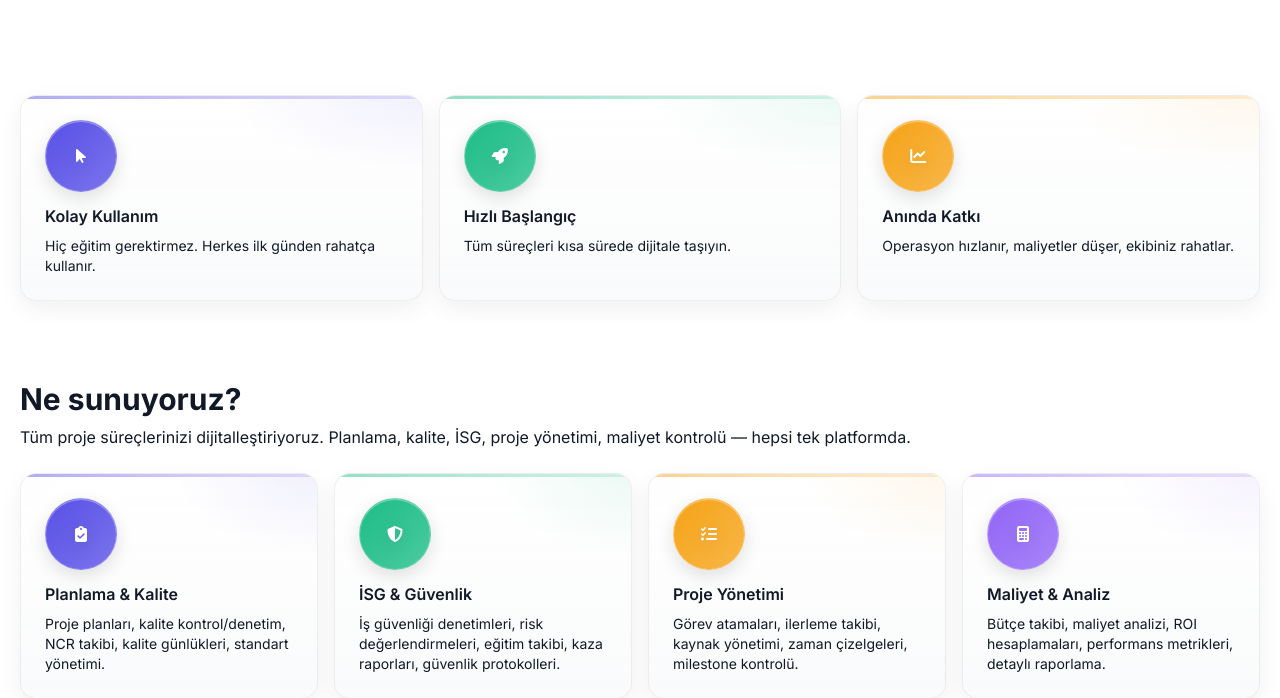
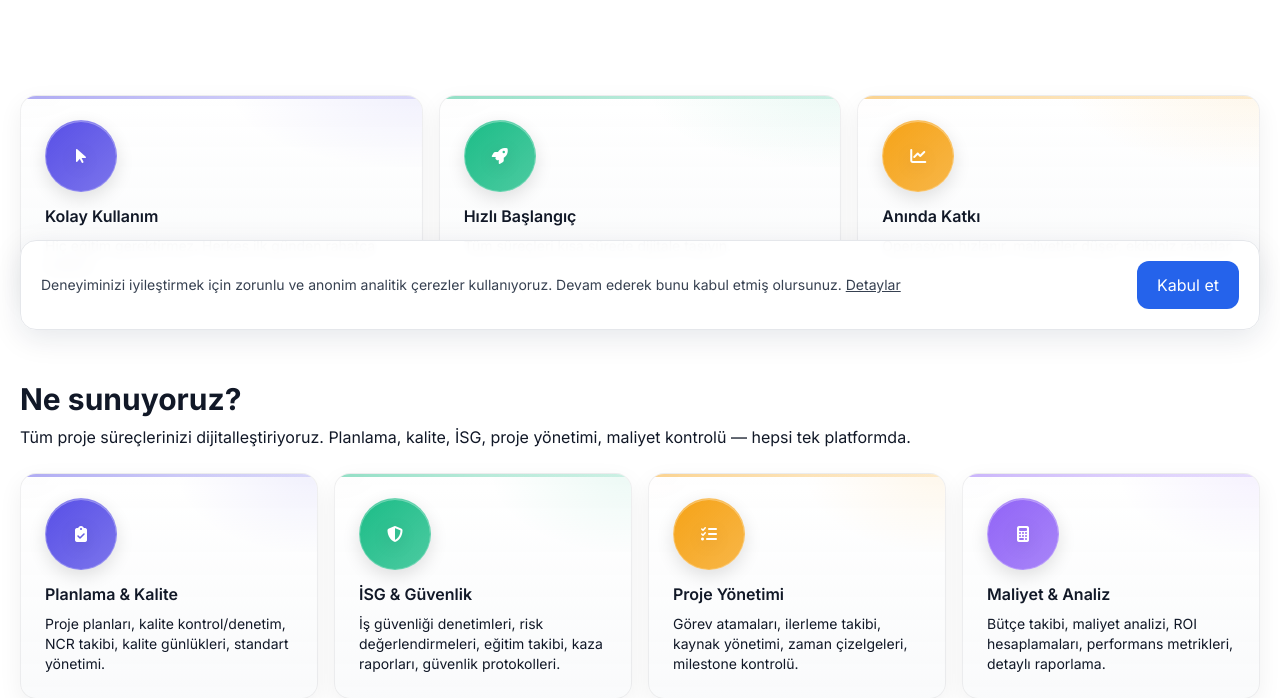
Before and after one commit to aliileri/neophase, a Django app: page / in a window 1280 px wide. Shown: the part 450-1148 px from the top of the page. Run offline with Django 5.2, Linux system fonts and the light colour scheme; some libraries are stand-ins or nearby versions.

Commit message:
feat(consent): add cookie consent banner with localStorage persistence

```diff
--- a/core/static/core/app.js
+++ b/core/static/core/app.js
@@ -220,4 +220,24 @@
       document.querySelectorAll('.modal[aria-hidden="false"]').forEach(m => closeModal(m));
     }
   });
+
+  // Cookie consent banner
+  (function cookieConsent() {
+    try {
+      const key = 'np_cookie_consent_v1';
+      const accepted = localStorage.getItem(key) === '1';
+      const banner = document.getElementById('cookie-consent');
+      const acceptBtn = document.getElementById('cookie-accept');
+      if (!banner || !acceptBtn) return;
+      if (!accepted) {
+        banner.classList.remove('hidden');
+      }
+      acceptBtn.addEventListener('click', () => {
+        localStorage.setItem(key, '1');
+        banner.classList.add('hidden');
+      });
+    } catch (_) {
+      // storage unavailable; fail silently
+    }
+  })();
 })();
--- a/core/templates/core/index.html
+++ b/core/templates/core/index.html
@@ -680,5 +680,20 @@
         </p>
       </div>
     </footer>
+
+    <!-- Cookie Consent -->
+    <div id="cookie-consent" class="fixed inset-x-0 bottom-0 z-50 hidden" role="dialog" aria-live="polite" aria-label="Çerez bildirimi">
+      <div class="container mx-auto px-5 pb-5">
+        <div class="rounded-2xl border bg-white/95 backdrop-blur p-4 md:p-5 shadow-[0_8px_30px_rgba(11,27,59,0.10)] flex flex-col md:flex-row gap-3 md:gap-4 items-start md:items-center">
+          <p class="text-sm text-gray-700">
+            Deneyiminizi iyileştirmek için zorunlu ve anonim analitik çerezler kullanıyoruz. Devam ederek bunu kabul etmiş olursunuz.
+            <a href="#" class="underline hover:no-underline">Detaylar</a>
+          </p>
+          <div class="flex items-center gap-2 md:ml-auto">
+            <button id="cookie-accept" class="btn-primary">Kabul et</button>
+          </div>
+        </div>
+      </div>
+    </div>
   </body>
 </html>
```
